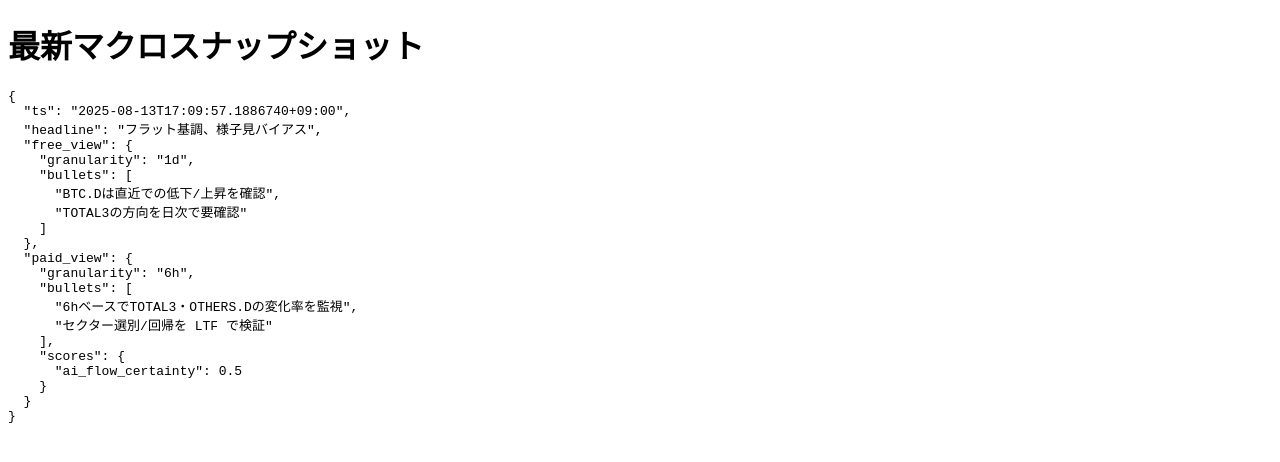
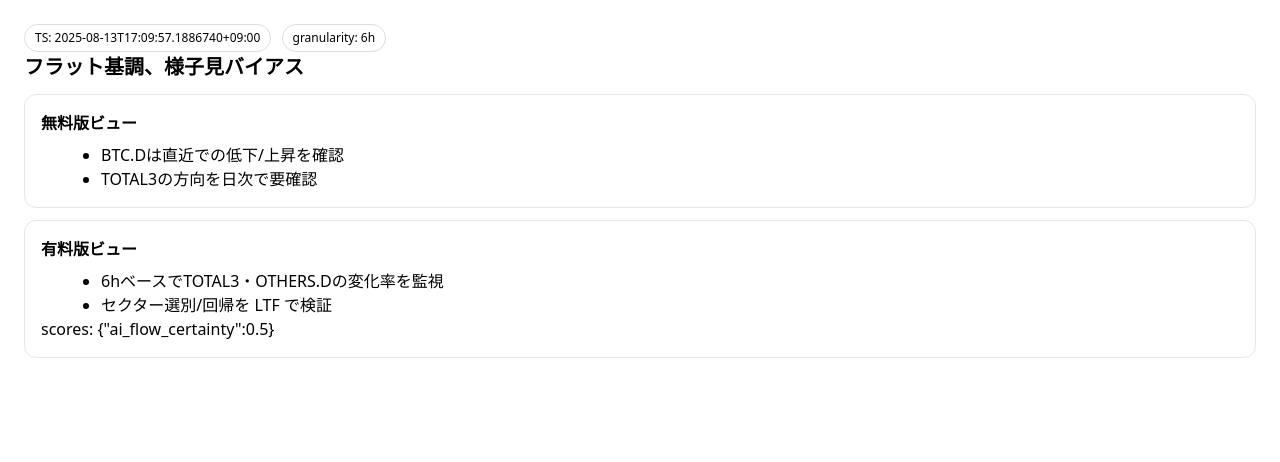
Before and after one commit to tfujimoto913/note-project, a plain HTML site: page public/macro/index.html in a window 1280 px wide. Drawn offline with Linux system fonts and the light colour scheme.

Commit message:
Update index.html

```diff
--- a/public/macro/index.html
+++ b/public/macro/index.html
@@ -1,22 +1,57 @@
-<!DOCTYPE html>
-<html lang="ja">
-<head>
-    <meta charset="UTF-8">
-    <title>Macro Snapshot</title>
-</head>
-<body>
-    <h1>最新マクロスナップショット</h1>
-    <pre id="json"></pre>
+<!doctype html>
+<meta charset="utf-8" />
+<title>Macro Snapshot</title>
+<style>
+  body{font-family:system-ui,-apple-system,Segoe UI,Roboto,sans-serif;margin:24px;line-height:1.5}
+  .pill{display:inline-block;padding:4px 10px;border:1px solid #ddd;border-radius:999px;font-size:12px;margin-right:6px}
+  .card{border:1px solid #e5e7eb;border-radius:12px;padding:16px;margin:12px 0;background:#fff}
+  h1{font-size:20px;margin:0 0 8px}
+  h2{font-size:16px;margin:0 0 8px}
+  ul{margin:8px 0 0 20px}
+  pre{white-space:pre-wrap}
+</style>
 
-    <script>
-        fetch('./latest_snapshot.json')
-            .then(response => response.json())
-            .then(data => {
-                document.getElementById('json').textContent = JSON.stringify(data, null, 2);
-            })
-            .catch(error => {
-                document.getElementById('json').textContent = 'Error loading JSON: ' + error;
-            });
-    </script>
-</body>
-</html>
+<header>
+  <div class="pill" id="ts">--</div>
+  <div class="pill" id="gran">--</div>
+</header>
+<h1 id="headline">Loading…</h1>
+
+<section class="card">
+  <h2>無料版ビュー</h2>
+  <ul id="freeList"></ul>
+</section>
+
+<section class="card">
+  <h2>有料版ビュー</h2>
+  <ul id="paidList"></ul>
+  <div id="scores"></div>
+</section>
+
+<script>
+(async () => {
+  try {
+    const res = await fetch('./latest_snapshot.json', { cache: 'no-store' });
+    if (!res.ok) throw new Error(res.status + ' ' + res.statusText);
+    const snap = await res.json();
+
+    const $ = id => document.getElementById(id);
+    $('headline').textContent = snap.headline ?? '(no headline)';
+    $('ts').textContent = 'TS: ' + (snap.ts ?? '-');
+    const gran = snap.paid_view?.granularity || snap.free_view?.granularity || '-';
+    $('gran').textContent = 'granularity: ' + gran;
+
+    (snap.free_view?.bullets ?? []).forEach(b => {
+      const li = document.createElement('li'); li.textContent = b; $('freeList').appendChild(li);
+    });
+    (snap.paid_view?.bullets ?? []).forEach(b => {
+      const li = document.createElement('li'); li.textContent = b; $('paidList').appendChild(li);
+    });
+
+    const sc = snap.paid_view?.scores;
+    $('scores').textContent = sc ? 'scores: ' + JSON.stringify(sc) : '';
+  } catch (e) {
+    document.body.innerHTML = '<p>読み込みエラー: ' + e + '</p>';
+  }
+})();
+</script>
```
